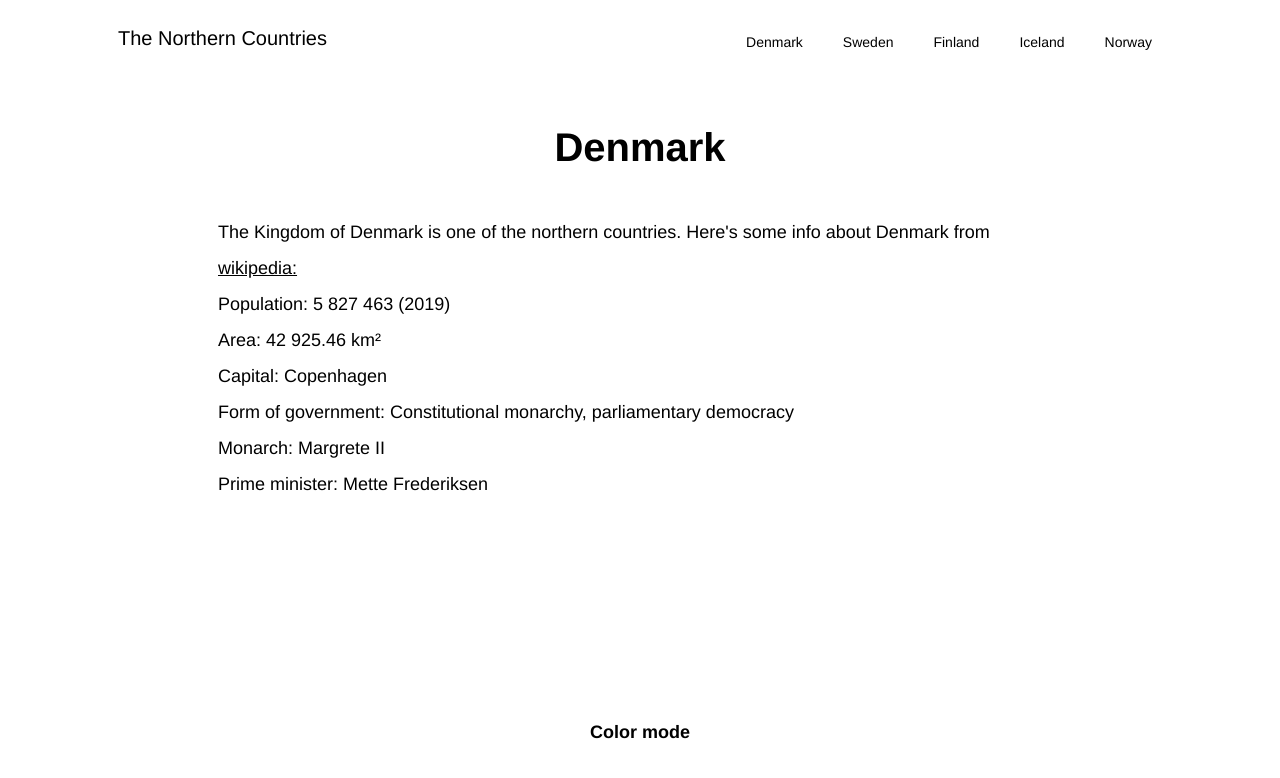
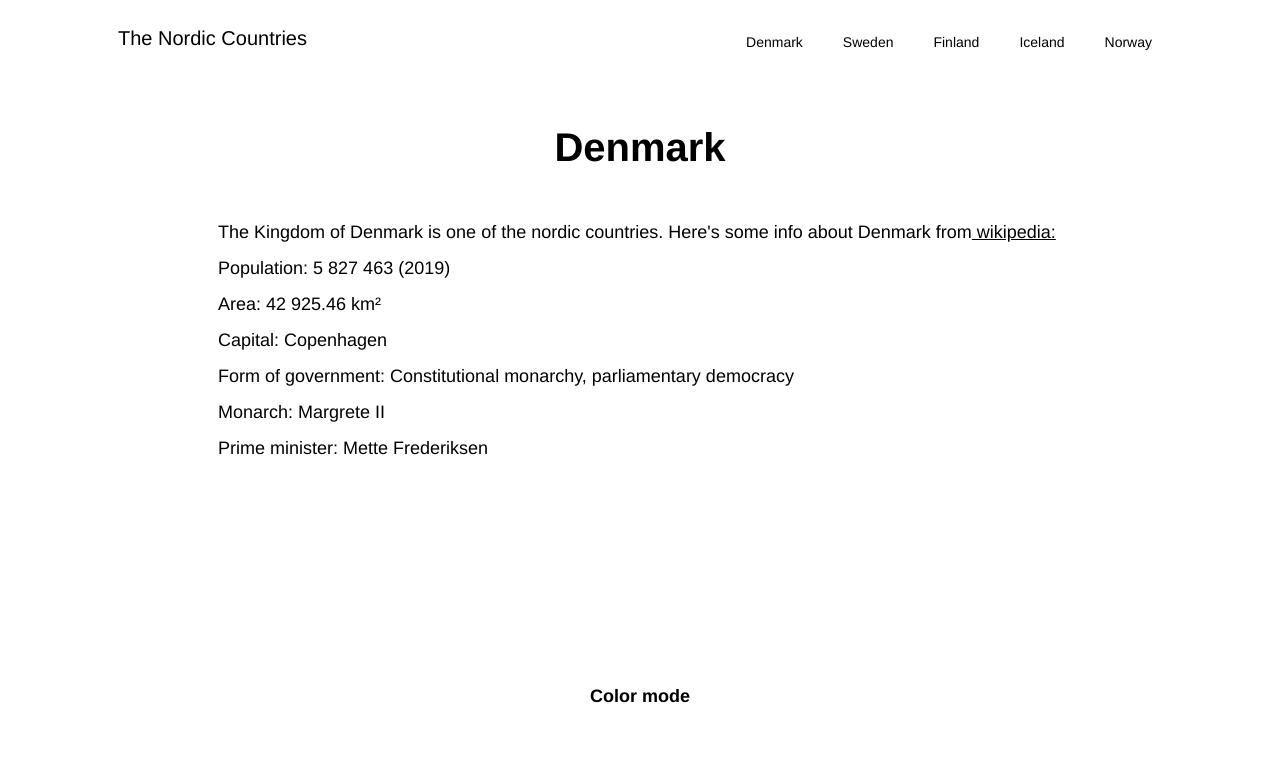
Before and after one commit to linnhofseide/thenordiccountries, a plain HTML site: page html/bwdenmark.html in a window 1280 px wide. Drawn offline with Linux system fonts and the light colour scheme.

Commit message:
Update bwdenmark.html

```diff
--- a/html/bwdenmark.html
+++ b/html/bwdenmark.html
@@ -18,7 +18,7 @@
 
 	</div>
 
-		<div> <a href="bwnortherncountries.html" class= "mainmenu">The Northern Countries</a></div>
+		<div> <a href="bwnordiccountries.html" class= "mainmenu">The Nordic Countries</a></div>
 
 		<br><br>
 
@@ -28,7 +28,7 @@
 		 <div class="dropmenu">
   <button class="dropbutton">Menu</button>
   <div class="dropmenulink">
-  	<a href="bwnortherncountries.html">The Northern Countries</a> <br>
+  	<a href="bwnortherncountries.html">The Nordic Countries</a> <br>
   	<a href="bwdenmark.html">Denmark</a> <br>
   	<a href="bwsweden.html">Sweden</a> <br>
   	<a href="bwfinland.html">Finland</a> <br>
@@ -38,7 +38,7 @@
 </div>
 
 
-	<p> The Kingdom of Denmark is one of the northern countries. Here's some info about Denmark from<a href="https://no.wikipedia.org/wiki/Danmark" class="wiki"> wikipedia:</a>
+	<p> The Kingdom of Denmark is one of the nordic countries. Here's some info about Denmark from<a href="https://no.wikipedia.org/wiki/Danmark" class="wiki"> wikipedia:</a>
 		<br>
 		Population: 5 827 463 (2019)
 		<br>
```
